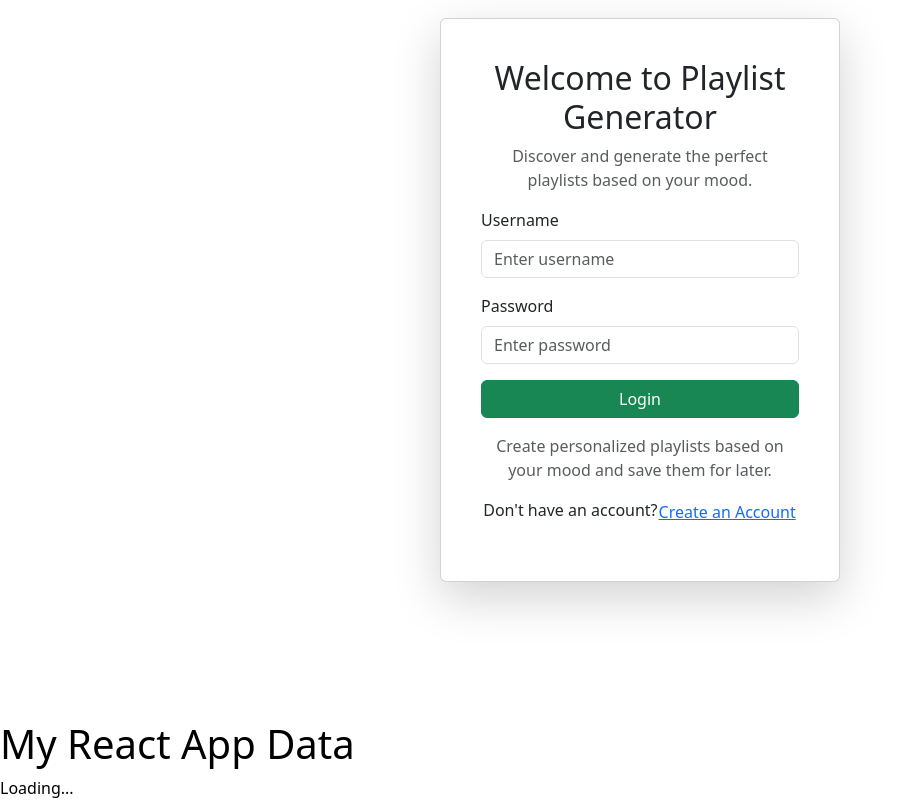
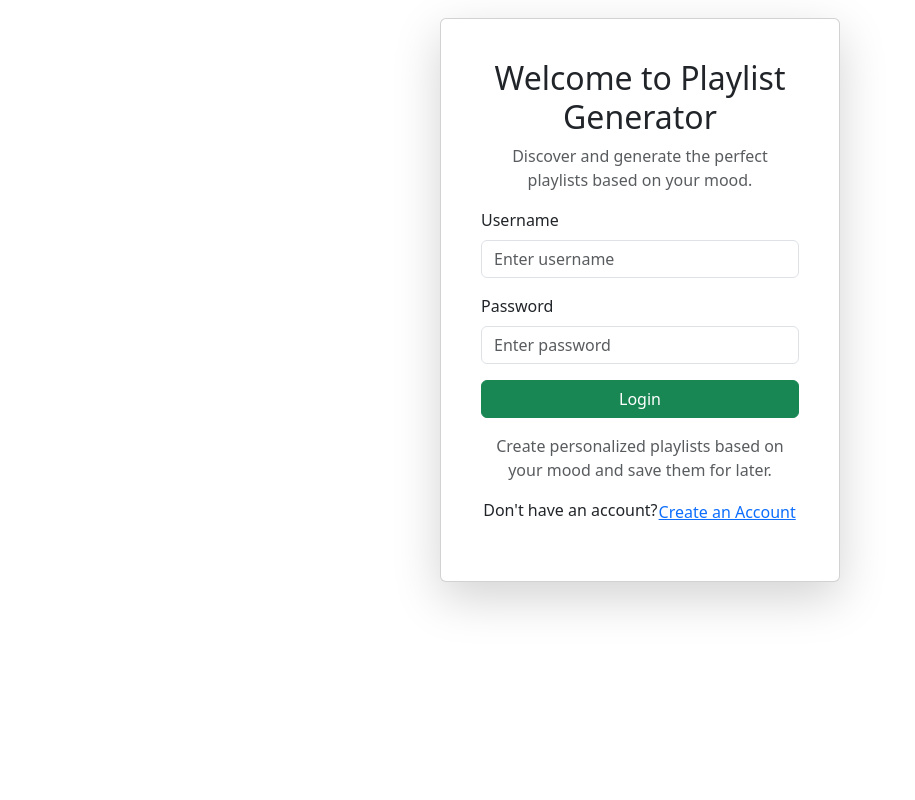
Before and after one commit to AmirJT/spotify-2.0, a React (Create React App) app in the folder frontend/: page / in a window 1280 px wide. Shown: the part 176-976 px from the top of the page, without its empty margins (0-915 px from the left). After the commit the page ends 896 px from the top, so only its background shows below. Built offline with nearby package versions, Linux system fonts and the light colour scheme; no server answers.

Commit message:
Update App.js

```diff
--- a/frontend/src/App.js
+++ b/frontend/src/App.js
@@ -54,10 +54,6 @@ function App() {
         </Routes>
       </div>
 
-      <div className="data-display">
-        <h1>My React App Data</h1>
-        {data ? <pre>{JSON.stringify(data, null, 2)}</pre> : 'Loading...'}
-      </div>
     </Router>
   );
 }
```
